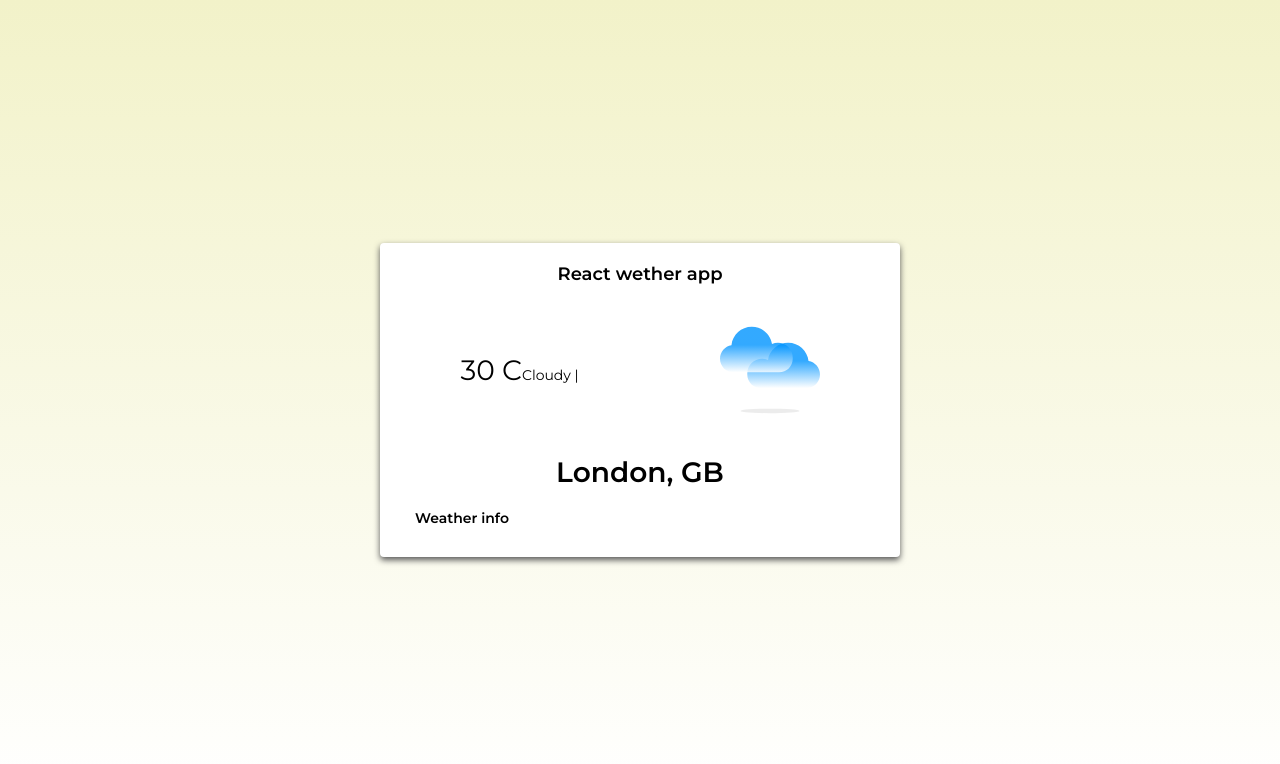
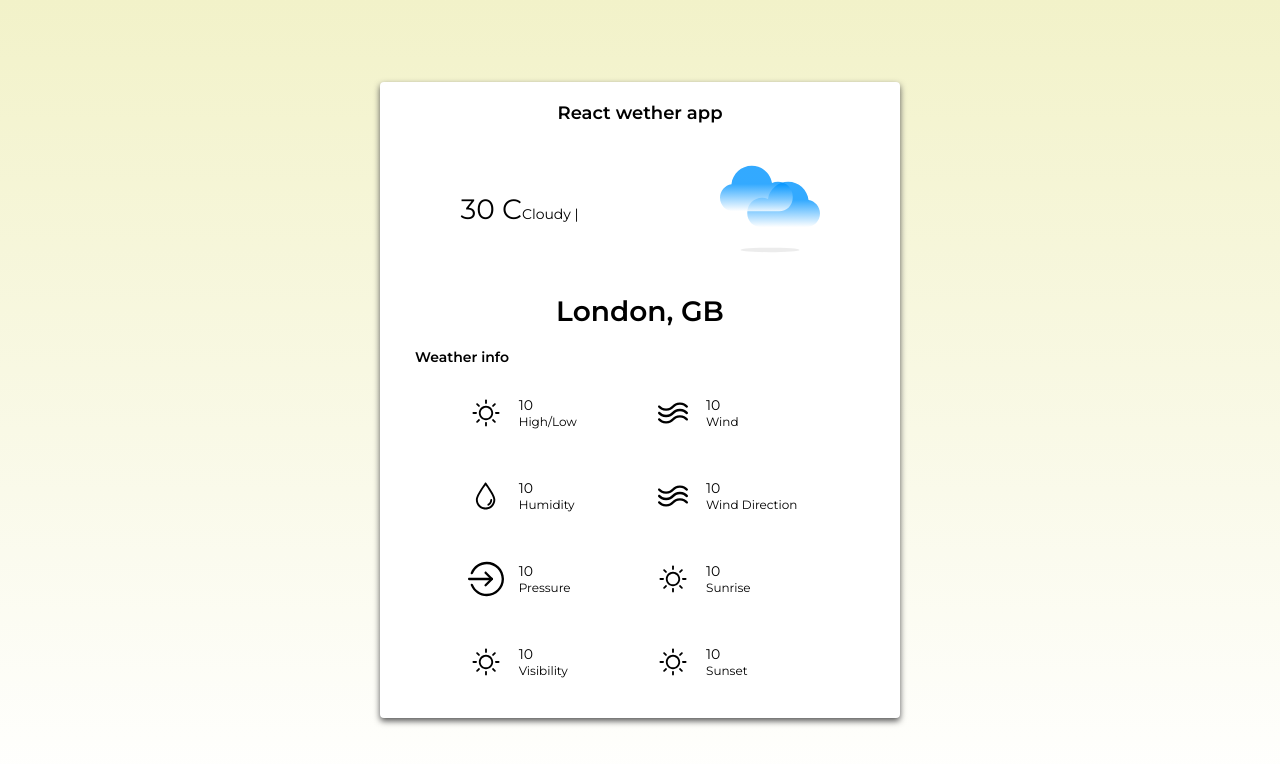
Before and after one commit to Savyashree/weather-app, a React (Create React App) app: page / in a window 1280 px wide. Shown: the top 764 px of the page. Built offline with nearby package versions, Linux system fonts and the light colour scheme.

Commit message:
Added dummy weather info

```diff
--- a/src/App.tsx
+++ b/src/App.tsx
@@ -1,7 +1,7 @@
 import styled from "styled-components";
 import React from 'react';
 import CityComponent from "./Components/CityComponent";
-import WeatherInfoComponent from "./Components/WeatherInfoComponent";
+import WeatherComponent from "./Components/WeatherComponent";
 
 const Container = styled.div`
 display: flex;
@@ -27,7 +27,7 @@ function App() {
   return (
     <Container>
       <AppLabel>React wether app</AppLabel>
-      <WeatherInfoComponent />
+      <WeatherComponent />
     </Container>
   );
 }
--- /dev/null
+++ b/src/Components/WeatherComponent.tsx
@@ -0,0 +1,117 @@
+import React from "react"
+import styled from "styled-components";
+
+
+export const WeatherInfoIcons: any = {
+    temperature: { src: "./icons/temp.svg", name: "High/Low" },
+    sunset: { src: "./icons/temp.svg", name: "Sunset" },
+    sunrise: { src: "./icons/temp.svg", name: "sunrise" },
+    humidity: { src: "./icons/humidity.svg", name: "humidity" },
+    wind: { src: "./icons/wind.svg", name: "wind" },
+    wind_direction: { src: "./icons/wind.svg", name: "wind direction" },
+    pressure: { src: "./icons/pressure.svg", name: "pressure" },
+    visibility: { src: "./icons/temp.svg", name: "visibility" },
+};
+
+
+const WeatherCondition = styled.div`
+display: flex;
+flex-direction: row;
+align-items: center;
+width: 100%;
+justify-content: space-between;
+margin: 30px auto
+`
+const WeatherLogo = styled.img`
+width: 100px;
+height: 100px;
+margin : 5px auto;
+`
+
+const Condition = styled.span`
+margin: 20px auto;
+font-size: 14px;
+& span{
+    font-size: 28px
+}
+`;
+
+
+const Location = styled.span`
+font-size: 28px;
+font-weight: bold;
+`;
+
+const WeatherInfoLabel = styled.span`
+    font-size: 14px;
+    font-weight: bold;
+    margin: 20px 25px 10px;
+    text-align: start;
+    width: 90%
+`;
+const WeatherInfoContainer = styled.div`
+  display: grid;
+  grid-template-columns: repeat(2, 1fr);
+  grid-template-rows: repeat(4, 1fr);
+  gap: 10px;
+`
+
+const InfoContainer = styled.div`
+    display: flex;
+    margin: 5px 10px;
+    flex-direction: row;
+    align-items: center;
+`;
+
+const InfoIcon = styled.img`
+    width: 36px;
+    height: 36px;
+`;
+const InfoLabel = styled.span`
+    display: flex;
+    flex-direction: column;
+    font-size: 14px;
+    margin: 15px;
+    & span{
+        font-size: 12px;
+        text-transform: capitalize;
+    }
+`;
+
+
+const WeatherInfoComponent = (props: { name: any; value: any; }) => {
+    const { name, value } = props;
+    return (
+        <InfoContainer>
+            <InfoIcon src={WeatherInfoIcons[name].src} />
+            <InfoLabel>{value}<span>{WeatherInfoIcons[name].name}</span></InfoLabel>
+        </InfoContainer>
+
+    )
+}
+
+
+const WeatherComponent = () => {
+    return (
+        <>
+            <WeatherCondition>
+                <Condition><span>30 C</span>Cloudy |</Condition>
+                <WeatherLogo src="./icons/perfect-day.svg" />
+            </WeatherCondition>
+            <Location>London, GB</Location>
+            <WeatherInfoLabel>Weather info</WeatherInfoLabel>
+            <WeatherInfoContainer>
+                <WeatherInfoComponent name="temperature" value="10" />
+                <WeatherInfoComponent name="wind" value="10" />
+                <WeatherInfoComponent name="humidity" value="10" />
+                <WeatherInfoComponent name="wind_direction" value="10" />
+                <WeatherInfoComponent name="pressure" value="10" />
+                <WeatherInfoComponent name="sunrise" value="10" />
+                <WeatherInfoComponent name="visibility" value="10" />
+                <WeatherInfoComponent name="sunset" value="10" />
+            </WeatherInfoContainer>
+        </>
+    )
+}
+
+export default WeatherComponent;
--- a/src/Components/WeatherInfoComponent.tsx
+++ /dev/null
@@ -1,54 +0,0 @@
-import React from "react"
-import styled from "styled-components";
-
-const WeatherCondition = styled.div`
-display: flex;
-flex-direction: row;
-align-items: center;
-width: 100%;
-justify-content: space-between;
-margin: 30px auto
-`
-const WeatherLogo = styled.img`
-width: 100px;
-height: 100px;
-margin : 5px auto;
-`
-
-const Condition = styled.span`
-margin: 20px auto;
-font-size: 14px;
-& span{
-    font-size: 28px
-}
-`;
-
-
-const Location = styled.span`
-font-size: 28px;
-font-weight: bold;
-`;
-
-const WeatherInfoLabel = styled.span`
-    font-size: 14px;
-    font-weight: bold;
-    margin: 20px 25px 10px;
-    text-align: start;
-    width: 90%
-`;
-
-const WeatherInfoComponent = () => {
-    return (
-        <>
-            <WeatherCondition>
-                <Condition><span>30 C</span>Cloudy |</Condition>
-                <WeatherLogo src="./icons/perfect-day.svg" />
-            </WeatherCondition>
-            <Location>London, GB</Location>
-            <WeatherInfoLabel>Weather info</WeatherInfoLabel>
-
-        </>
-    )
-}
-
-export default WeatherInfoComponent;
```
